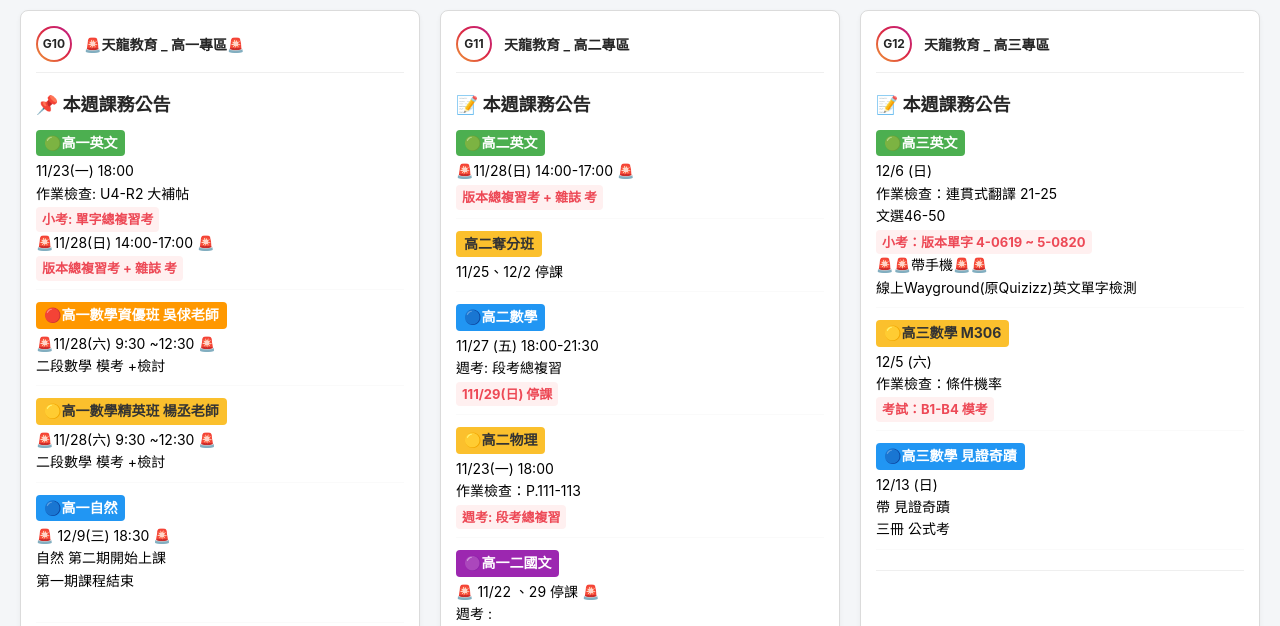
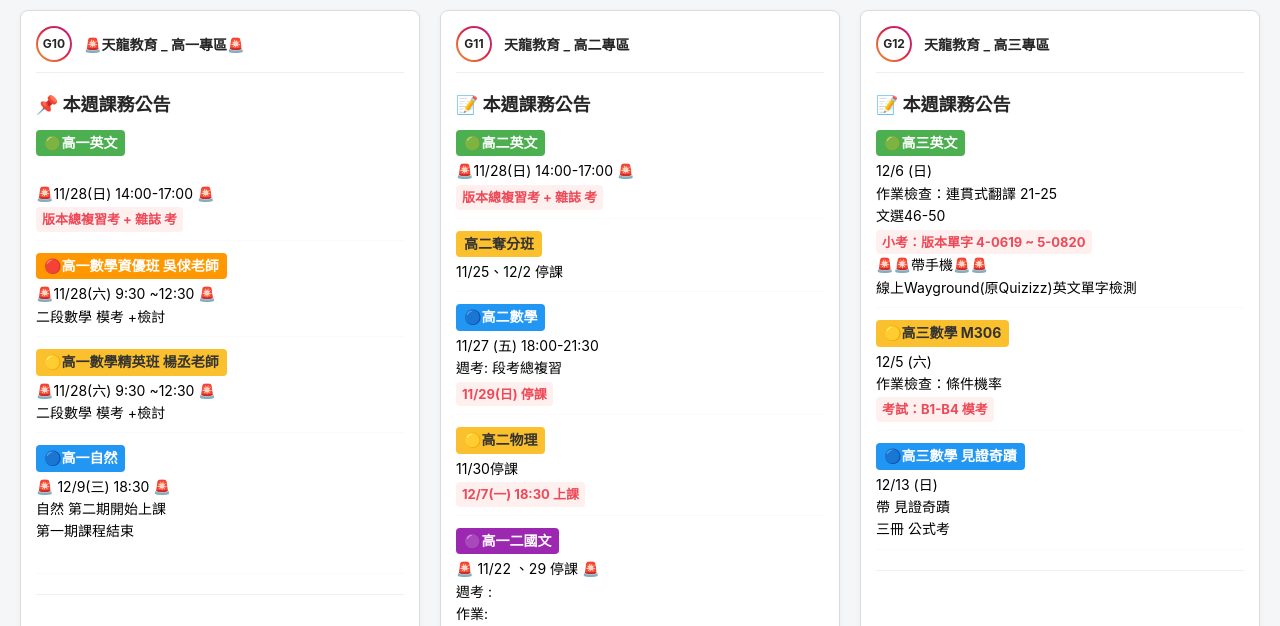
Before and after one commit to tls-sanxia/tls.sanxia, a plain HTML site: page homework.html in a window 1280 px wide. Shown: the part 326-952 px from the top of the page. Drawn offline with nearby package versions, Linux system fonts and the light colour scheme.

Commit message:
Update homework.html

```diff
--- a/homework.html
+++ b/homework.html
@@ -337,9 +337,6 @@
                 <span class="ig-title">📌 本週課務公告</span>
                 <div class="ig-content-item">
                     <span class="class-tag" style="background:#4caf50;">🟢高一英文</span><br>
-                    11/23(一) 18:00 <br>
-                    作業檢查: U4-R2 大補帖 <br>
-                    <span class="status-alert">小考: 單字總複習考</span>
 
                     <br>🚨11/28(日) 14:00-17:00 🚨 <br><span class="status-alert">版本總複習考 + 雜誌 考<br>
                 </div>
@@ -389,13 +386,13 @@
                     <span class="class-tag" style="background:#2196f3;">🔵高二數學</span><br>
                     11/27 (五) 18:00-21:30 <br>
                     週考: 段考總複習 <br>
-                    <span class="status-alert">111/29(日) 停課</span>
+                    <span class="status-alert">11/29(日) 停課</span>
                 </div>
                 <div class="ig-content-item">
                     <span class="class-tag" style="background:#fbc02d; color:#333;">🟡高二物理</span><br>
-                    11/23(一) 18:00 <br>
-                    作業檢查：P.111-113 <br>
-                    <span class="status-alert">週考: 段考總複習</span>
+                   11/30停課
+ <br>
+                    <span class="status-alert">12/7(一) 18:30 上課</span>
                 </div>
                 <div class="ig-content-item">
                     <span class="class-tag" style="background:#9c27b0;">🟣高一二國文</span><br>
```
